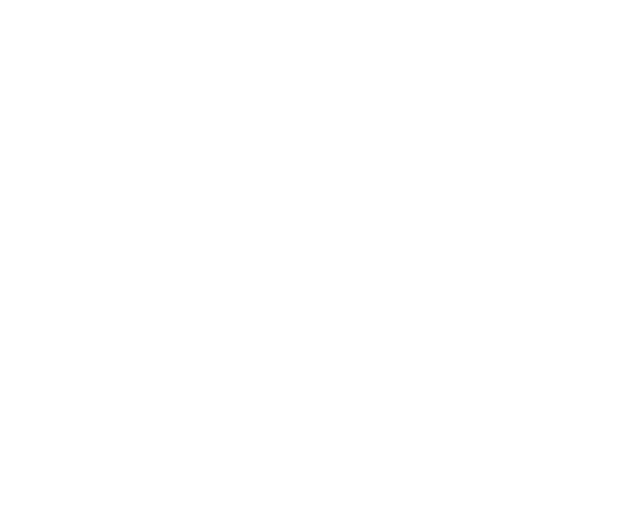
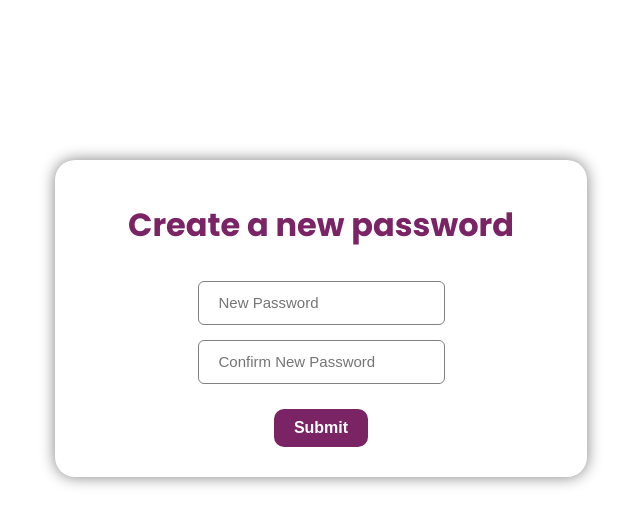
Before and after one commit to ynhx/clocking-system, a React (Create React App) app: page /setup-password in a window 1280 px wide. Before the commit this address had no page. Shown: the top 524 px of the page, without its empty margins (319-959 px from the left). Built offline with nearby package versions, Linux system fonts and the light colour scheme.

Commit message:
Implement user login

```diff
--- a/src/App.js
+++ b/src/App.js
@@ -7,6 +7,7 @@
 import AccountFound from './components/reset-password/AccountFound';
 import Overview from './components/dashboards/hr-dashboard-comps/Overview';
 import UsersList from './components/dashboards/hr-dashboard-comps/UsersList';
+import SetupPassword from './components/login/SetupPassword';
 import { BrowserRouter as Router, Route, Routes } from 'react-router-dom';
 import '@fortawesome/fontawesome-free/css/all.min.css';
 
@@ -23,6 +24,7 @@
           <Route index element={<Overview />} />
           <Route path="users" element={<UsersList />} />
         </Route>
+        <Route path="setup-password" element={<SetupPassword />}/>
       </Routes>
     </Router>
     //
--- a/src/components/login/Login.css
+++ b/src/components/login/Login.css
@@ -139,3 +139,73 @@
    transform: scale(1.1);
    box-shadow: 0px 0px 5px gray;
 }
+
+.login-error-message {
+   color: red;
+   padding-top: 10px;
+   padding-bottom: 0;
+   font-size: 1em;
+}
+
+.input {
+   position: relative;
+}
+.tooltip-icon {
+   margin-left: 16px;
+   color: #888;
+   position: relative;
+}
+
+.tooltip-icon:hover {
+   color: #333;
+}
+
+.tooltip-text {
+   position: absolute;
+   left: 50%;
+   bottom: 100%;
+   transform: translateX(-50%);
+   background-color: #4d4d4d;
+   color: #fff;
+   padding: 5px;
+   border-radius: 4px;
+   white-space: nowrap;
+   opacity: 0;
+   visibility: hidden;
+   transition: opacity 0.2s;
+   z-index: 10;
+   font-size: 12px;
+}
+
+.tooltip-icon:hover .tooltip-text {
+   opacity: 1;
+   visibility: visible;
+}
+
+.loading-overlay {
+   position: fixed;
+   top: 0;
+   left: 0;
+   right: 0;
+   bottom: 0;
+   background-color: rgba(255, 255, 255, 0.8);
+   display: flex;
+   flex-direction: column;
+   align-items: center;
+   justify-content: center;
+   z-index: 1000;
+}
+
+.loader {
+   border: 8px solid #f3f3f3;
+   border-top: 8px solid rgb(122, 36, 101);
+   border-radius: 50%;
+   width: 40px;
+   height: 40px;
+   animation: spin 1s linear infinite;
+}
+
+@keyframes spin {
+   0% { transform: rotate(0deg); }
+   100% { transform: rotate(360deg); }
+}
--- a/src/components/login/Login.jsx
+++ b/src/components/login/Login.jsx
@@ -2,22 +2,50 @@
 import './Login.css';
 import { Link, useNavigate } from 'react-router-dom';
 import '@fortawesome/fontawesome-free/css/all.min.css';
+import axios from 'axios';
 
 const Login = () => {
-
+    const navigate = useNavigate();
+    const [email, setEmail] = useState('');
+    const [password, setPassword] = useState('');
     const [dropdownOpen, setDropdownOpen] = useState(false);
-    const navigate = useNavigate();
+    const [error, setError] = useState('');
+    const [loading, setLoading] = useState(false);
 
     const toggleDropdown = () => {
         setDropdownOpen(!dropdownOpen);
     };
 
-    const handleLogin = () => {
-        navigate('/user-dashboard');
+    const handleLogin = async () => {
+        setError('');
+        setLoading(true);
+        try {
+            const response = await axios.post('http://localhost:5000/api/myRoutes/login', {
+                email,
+                password
+            });
+
+            if (response.data.firstLogin) {
+                navigate('/setup-password', { state: { email, role: response.data.role } });
+            } else {
+                navigate('/user-dashboard');
+            }
+        } catch (err) {
+            console.error('Login error:', err);
+            setError(err.response?.data?.error || 'Login failed');
+        } finally {
+            setLoading(false);
+        }
     };
 
     return (
         <div className="container">
+            {loading && (
+                <div className="loading-overlay">
+                    <div className="loader"></div>
+                    <p>Loading...</p>
+                </div>
+            )}
             <div className="profile-container">
                 <div className="profile-icon" onClick={toggleDropdown}>
                     <i className="fas fa-user-circle"></i>
@@ -39,13 +67,28 @@
             <div className="inputs">
                 <div className="input">
                     <i className="fas fa-envelope"></i>
-                    <input type="email" name="email" placeholder="email address" />
+                    <input
+                        type="email"
+                        value={email}
+                        onChange={(e) => setEmail(e.target.value)}
+                        placeholder="email address"
+                    />
                 </div>
                 <div className="input">
                     <i className="fas fa-lock"></i>
-                    <input type="password" name="password" placeholder="password" />
+                    <input
+                        type="password"
+                        value={password}
+                        onChange={(e) => setPassword(e.target.value)}
+                        placeholder="password"
+                    />
+                    <span className="tooltip-icon">
+                        <i className="fas fa-question-circle"></i>
+                        <span className="tooltip-text">Use the password user if this is your first time logging in.</span>
+                    </span>
                 </div>
             </div>
+            {error && <div className="login-error-message">{error}</div>}
             <div className="submit-container">
                 <button type="submit" className="login-button" onClick={handleLogin}>Log in</button>
             </div>
@@ -53,7 +96,7 @@
                 <Link to="/reset-password">Forgot password?</Link>
             </div>
         </div>
-    )
+    );
 }
 
 export default Login;
--- /dev/null
+++ b/src/components/login/SetupPassword.css
@@ -0,0 +1,93 @@
+.setup-container {
+    display: flex;
+    flex-direction: column;
+    margin: auto;
+    margin-top: 20vh;
+    width: 40%;
+    padding: 10px;
+    text-align: center;
+    border-radius: 20px;
+    box-shadow: 0px 0px 15px gray;
+    font-family: 'Poppins', Helvetica, sans-serif;
+}
+
+.setup-container h1 {
+    color: rgb(122, 36, 101);
+    padding: 10px;
+    font-size: 2em;
+}
+
+.setup-inputs {
+    display: flex;
+    flex-direction: column;
+    gap: 15px;
+    margin: auto;
+    align-items: center;
+}
+
+.setup-inputs input {
+    height: 5vh;
+    width: 100%;
+    background: transparent;
+    border: 1px gray solid;
+    border-radius: 6px;
+    padding-left: 20px;
+    outline: none;
+    color: black;
+    font-size: 15px;
+}
+
+.setup-inputs button {
+    background-color: rgb(122, 36, 101);
+    color: white;
+    padding: 10px 20px 10px 20px;
+    border-radius: 10px;
+    font-weight: bolder;
+    font-size: 1em;
+    border: none;
+    cursor: pointer;
+    transition: all 0.3s ease;
+    margin-top: 10px;
+    margin-bottom: 20px;
+}
+
+.setup-inputs button:hover {
+    background-color: rgb(122, 36, 101);
+    transform: scale(1.1);
+    box-shadow: 0px 0px 5px gray;
+}
+
+.setup-error-message {
+    color: red;
+    padding-top: 4px;
+    padding-bottom: 0;
+    font-size: 1em;
+}
+
+.loading-overlay {
+    position: fixed;
+    top: 0;
+    left: 0;
+    right: 0;
+    bottom: 0;
+    background-color: rgba(255, 255, 255, 0.8);
+    display: flex;
+    flex-direction: column;
+    align-items: center;
+    justify-content: center;
+    z-index: 1000;
+ }
+
+ .loader {
+    border: 8px solid #f3f3f3;
+    border-top: 8px solid rgb(122, 36, 101);
+    border-radius: 50%;
+    width: 40px;
+    height: 40px;
+    animation: spin 1s linear infinite;
+ }
+
+@keyframes spin {
+    0% { transform: rotate(0deg); }
+    100% { transform: rotate(360deg); }
+ }
--- /dev/null
+++ b/src/components/login/SetupPassword.jsx
@@ -0,0 +1,74 @@
+import React, { useState } from 'react';
+import { useLocation, useNavigate } from 'react-router-dom';
+import axios from 'axios';
+import './SetupPassword.css';
+
+const SetupPassword = () => {
+    const location = useLocation();
+    const navigate = useNavigate();
+
+    const { email, role } = location.state || {};
+
+    const [newPassword, setNewPassword] = useState('');
+    const [confirmPassword, setConfirmPassword] = useState('');
+    const [error, setError] = useState('');
+    const [loading, setLoading] = useState(false);
+
+    const handleSubmit = async () => {
+        setError('');
+        if (!email || !role) {
+            alert('Missing user info');
+            return;
+        }
+
+        if (newPassword !== confirmPassword) {
+            setError('Passwords do not match');
+            return;
+        }
+
+        setLoading(true);
+        try {
+            await axios.post('http://localhost:5000/api/myRoutes/setup-password', {
+                email,
+                newPassword,
+                userType: role
+            });
+            navigate('/user-dashboard');
+        } catch (err) {
+            console.error('Password setup failed:', err);
+            setError('Password setup failed');
+        } finally {
+            setLoading(false);
+        }
+    };
+
+    return (
+        <div className="setup-container">
+            {loading && (
+                <div className="loading-overlay">
+                    <div className="loader"></div>
+                    <p>Loading...</p>
+                </div>
+            )}
+            <h1>Create a new password</h1>
+            <div className="setup-inputs">
+                <input
+                    type="password"
+                    placeholder="New Password"
+                    value={newPassword}
+                    onChange={(e) => setNewPassword(e.target.value)}
+                />
+                <input
+                    type="password"
+                    placeholder="Confirm New Password"
+                    value={confirmPassword}
+                    onChange={(e) => setConfirmPassword(e.target.value)}
+                />
+                {error && <div className="setup-error-message">{error}</div>}
+                <button onClick={handleSubmit}>Submit</button>
+            </div>
+        </div>
+    );
+};
+
+export default SetupPassword;
```
Also changed, not shown: src/components/dashboards/hr-dashboard-comps/UsersList.jsx (+37 -18 lines).
